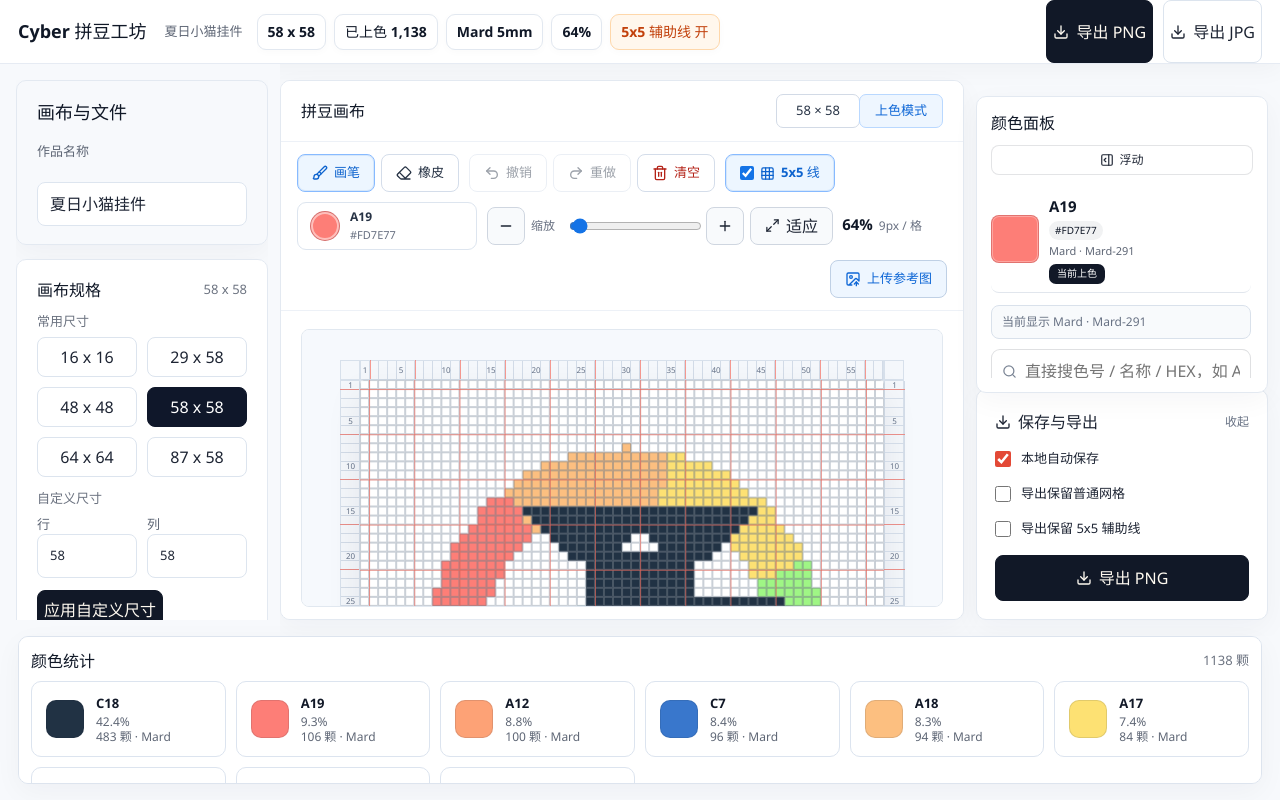
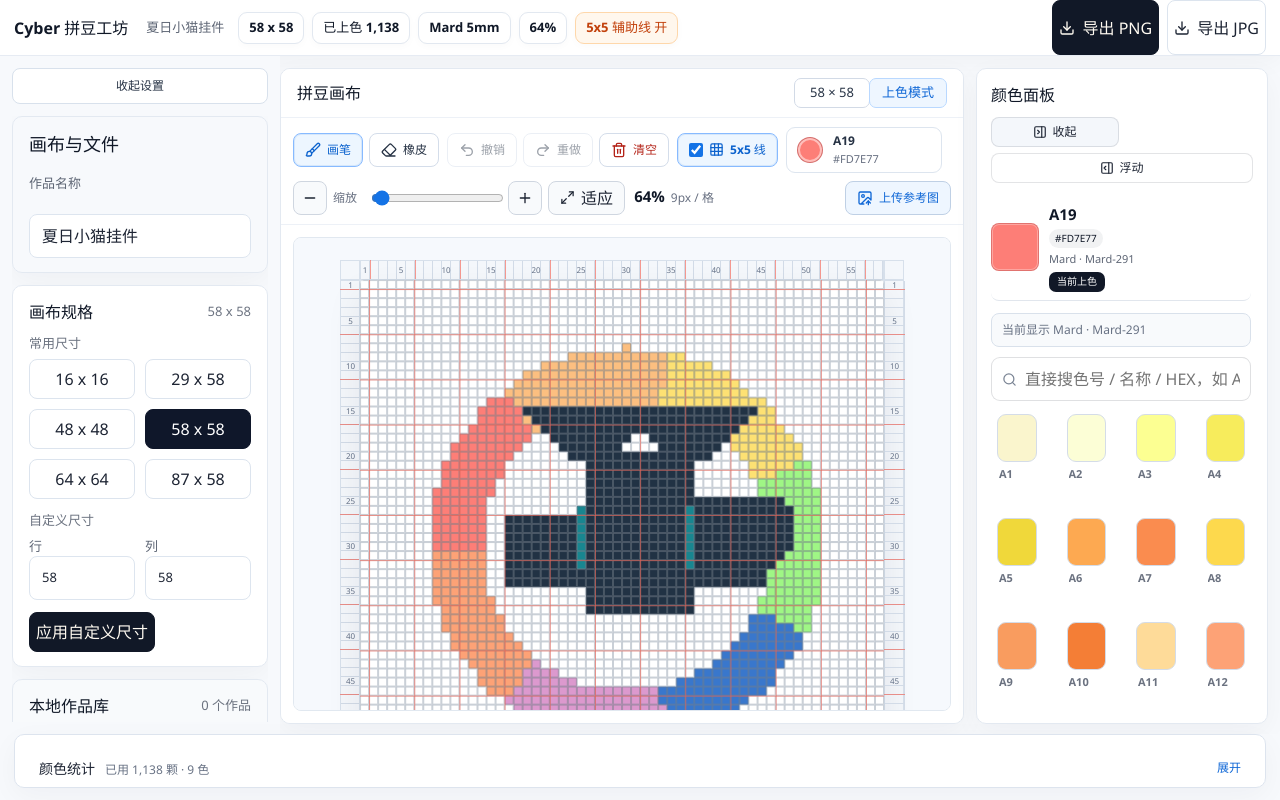
Before and after one commit to xiaZZ-ai/cyberPingDou, a React (Vite) app: page / in a window 1280 px wide. Built offline with nearby package versions, Linux system fonts and the light colour scheme.

Commit message:
Improve workspace layout and library modal

```diff
--- a/src/App.tsx
+++ b/src/App.tsx
@@ -124,10 +124,10 @@
   sourceLabels?: string[];
 };
 
-const FLOATING_COLOR_PANEL_WIDTH = 380;
-const FLOATING_COLOR_PANEL_HEIGHT = 720;
-const FLOATING_COLOR_PANEL_MIN_WIDTH = 320;
-const FLOATING_COLOR_PANEL_MIN_HEIGHT = 420;
+const FLOATING_COLOR_PANEL_WIDTH = 460;
+const FLOATING_COLOR_PANEL_HEIGHT = 760;
+const FLOATING_COLOR_PANEL_MIN_WIDTH = 360;
+const FLOATING_COLOR_PANEL_MIN_HEIGHT = 480;
 const FLOATING_COLOR_PANEL_MARGIN = 20;
 const FLOATING_COLOR_PANEL_STORAGE_KEY = "cyber-pingdou:floating-color-panel";
 const REFERENCE_PANEL_WIDTH = 340;
@@ -575,6 +575,9 @@
   const [showMajorGrid, setShowMajorGrid] = useState(true);
   const [exportMinorGrid, setExportMinorGrid] = useState(false);
   const [exportMajorGrid, setExportMajorGrid] = useState(false);
+  const [isSidebarCollapsed, setIsSidebarCollapsed] = useState(false);
+  const [isColorLabCollapsed, setIsColorLabCollapsed] = useState(false);
+  const [isUsageExpanded, setIsUsageExpanded] = useState(false);
   const [isColorLabFloating, setIsColorLabFloating] = useState(false);
   const [floatingColorLabPosition, setFloatingColorLabPosition] = useState<FloatingPanelPosition>(
     createDefaultFloatingPosition
@@ -1809,6 +1812,12 @@
           </div>
         </div>
         <div className="color-lab-actions" onPointerDown={(event) => event.stopPropagation()}>
+          {!isColorLabFloating ? (
+            <button className="panel-mode-button secondary" type="button" onClick={() => setIsColorLabCollapsed(true)}>
+              <PanelRightClose size={14} aria-hidden="true" />
+              收起
+            </button>
+          ) : null}
           {isColorLabFloating ? (
             <button className="panel-mode-button secondary" type="button" onClick={resetFloatingColorLabSize}>
               <Maximize2 size={14} aria-hidden="true" />
@@ -1983,13 +1992,30 @@
     </section>
   );
 
+  const colorLabRail = (
+    <aside className="right-inspector collapsed">
+      <button className="color-lab-rail-button" type="button" onClick={() => setIsColorLabCollapsed(false)}>
+        <span className="color-lab-rail-chip" style={{ backgroundColor: selectedColor?.hex ?? "#ffffff" }} />
+        <strong>颜色</strong>
+        <span>{selectedColor ? selectedColor.code : "打开"}</span>
+      </button>
+    </aside>
+  );
+
   const colorUsagePanel = (
-    <section className="usage-section color-usage-panel board-usage-panel">
-      <div className="section-head compact">
-        <h2>颜色统计</h2>
-        <span>{colorUsage.length ? `${fillCount} 颗` : "实时统计"}</span>
-      </div>
-      {colorUsage.length > 0 ? (
+    <section className={`usage-section color-usage-panel board-usage-panel ${isUsageExpanded ? "expanded" : "collapsed"}`}>
+      <button className="usage-summary-button" type="button" onClick={() => setIsUsageExpanded((current) => !current)}>
+        <span>
+          <strong>颜色统计</strong>
+          <small>
+            {colorUsage.length
+              ? `已用 ${fillCount.toLocaleString()} 颗 · ${colorUsage.length} 色`
+              : "还没有上色"}
+          </small>
+        </span>
+        <span>{isUsageExpanded ? "收起" : "展开"}</span>
+      </button>
+      {isUsageExpanded && colorUsage.length > 0 ? (
         <div className="usage-grid">
           {colorUsage.map(({ color, count }) => {
             const palette = paletteByColorId.get(color.id);
@@ -2005,9 +2031,10 @@
             );
           })}
         </div>
-      ) : (
+      ) : null}
+      {isUsageExpanded && colorUsage.length === 0 ? (
         <div className="empty-state compact">先在画布上放几颗豆子，这里就会开始统计。</div>
-      )}
+      ) : null}
     </section>
   );
 
@@ -2232,9 +2259,28 @@
           </div>
         ) : (
           <div className="empty-state compact project-library-empty project-library-empty-modal">
-            {savedProjects.length > 0
-              ? "没有找到匹配的作品。换个关键词试试。"
-              : "还没有保存作品。先点“保存当前”，以后就可以在这里切换多个草稿。"}
+            {savedProjects.length > 0 ? (
+              <>
+                <strong>没有找到匹配的作品</strong>
+                <p>换个关键词试试，或者清空搜索后查看全部作品。</p>
+                <button className="action-button" type="button" onClick={() => setProjectLibrarySearchQuery("")}>
+                  清空搜索
+                </button>
+              </>
+            ) : (
+              <>
+                <strong>还没有保存作品</strong>
+                <p>先保存当前画布，以后就可以在这里切换多个草稿。</p>
+                <div className="project-library-empty-actions">
+                  <button className="action-button solid" type="button" onClick={saveCurrentProjectToLibrary}>
+                    保存当前
+                  </button>
+                  <button className="action-button" type="button" onClick={createNewBlankProject}>
+                    新建空白
+                  </button>
+                </div>
+              </>
+            )}
           </div>
         )}
       </section>
@@ -2242,7 +2288,11 @@
   ) : null;
 
   return (
-    <div className="app-shell">
+    <div
+      className={`app-shell ${isSidebarCollapsed ? "sidebar-collapsed" : ""} ${
+        isColorLabCollapsed || isColorLabFloating ? "color-lab-collapsed" : ""
+      } ${isUsageExpanded ? "usage-expanded" : "usage-collapsed"}`}
+    >
       {projectLibraryModal}
       <input
         ref={referenceFileInputRef}
@@ -2286,6 +2336,14 @@
       </section>
 
       <aside className="sidebar">
+        <button
+          className="sidebar-toggle-button"
+          type="button"
+          onClick={() => setIsSidebarCollapsed((current) => !current)}
+        >
+          {isSidebarCollapsed ? "设置" : "收起设置"}
+        </button>
+        {!isSidebarCollapsed ? (
           <div className="control-panel">
             <div className="panel brand-panel">
               <h1>画布与文件</h1>
@@ -2373,11 +2431,17 @@
               应用自定义尺寸
             </button>
             </div>
-        </div>
+            {saveExportPanel}
+          </div>
+        ) : null}
       </aside>
 
       <main className="workspace">
-        <section className={`workspace-grid ${isColorLabFloating ? "floating-color-lab" : ""}`}>
+        <section
+          className={`workspace-grid ${isColorLabFloating ? "floating-color-lab" : ""} ${
+            isColorLabCollapsed ? "color-lab-collapsed" : ""
+          }`}
+        >
           <div className="workspace-main-column">
             <section className="board-section">
               <div className="board-workspace-header">
@@ -2585,10 +2649,11 @@
               </div>
             </section>
           </div>
-          {isColorLabFloating ? null : (
+          {isColorLabFloating ? null : isColorLabCollapsed ? (
+            colorLabRail
+          ) : (
             <aside className="right-inspector">
               {colorLabPanel}
-              {saveExportPanel}
             </aside>
           )}
         </section>
--- a/src/styles.css
+++ b/src/styles.css
@@ -51,29 +51,63 @@
   height: 100vh;
   min-height: 0;
   display: grid;
-  grid-template-rows: 64px minmax(0, 1fr) auto;
-  grid-template-columns: 320px minmax(0, 1fr);
+  grid-template-rows: 56px minmax(0, 1fr) auto;
+  grid-template-columns: 260px minmax(0, 1fr);
   background: #f7f9fc;
+}
+
+.app-shell.sidebar-collapsed {
+  grid-template-columns: 52px minmax(0, 1fr);
 }
 
 .sidebar {
   grid-row: 2;
   min-width: 0;
   display: grid;
-  grid-template-columns: minmax(0, 1fr);
+  grid-template-rows: auto minmax(0, 1fr);
   min-height: 0;
   border-right: 0;
   background: #f7f9fc;
   overflow: hidden;
 }
 
+.sidebar-toggle-button {
+  min-height: 36px;
+  margin: 12px 12px 0;
+  border: 1px solid #d8e1ec;
+  border-radius: 8px;
+  background: #ffffff;
+  color: #263244;
+  font-size: 12px;
+  font-weight: 700;
+}
+
+.sidebar-toggle-button:hover {
+  border-color: #aebccd;
+  background: #f8fafc;
+}
+
+.app-shell.sidebar-collapsed .sidebar {
+  background: #ffffff;
+  border-right: 1px solid #e3e9f1;
+}
+
+.app-shell.sidebar-collapsed .sidebar-toggle-button {
+  width: 36px;
+  min-height: 112px;
+  margin: 12px 8px;
+  padding: 8px 0;
+  writing-mode: vertical-rl;
+  letter-spacing: 0;
+}
+
 .control-panel {
   min-width: 0;
-  margin: 16px;
+  margin: 12px;
   padding: 0;
   display: flex;
   flex-direction: column;
-  gap: 14px;
+  gap: 12px;
   overflow-y: auto;
   min-height: 0;
   border: 0;
@@ -91,7 +125,7 @@
 
 .workspace {
   grid-row: 2;
-  padding: 16px 18px 16px 0;
+  padding: 12px 14px 10px 0;
   display: grid;
   grid-template-rows: minmax(0, 1fr);
   min-width: 0;
@@ -102,7 +136,7 @@
 .app-shell > .board-usage-panel {
   grid-column: 1 / -1;
   grid-row: 3;
-  margin: 0 18px 16px;
+  margin: 0 14px 12px;
 }
 
 .panel,
@@ -117,7 +151,7 @@
 }
 
 .panel {
-  padding: 18px 20px;
+  padding: 14px 16px;
   margin-bottom: 0;
   border: 1px solid #e3e9f1;
   border-radius: 10px;
@@ -141,6 +175,10 @@
 
 .project-library-entry-panel {
   order: 3;
+}
+
+.control-panel > .export-panel {
+  order: 4;
 }
 
 .compact-panel {
@@ -438,19 +476,19 @@
   z-index: 80;
   display: grid;
   place-items: center;
+  padding: 28px;
+  background: rgba(15, 23, 42, 0.34);
+}
+
+.project-library-modal {
+  width: min(1040px, 100%);
+  max-height: min(780px, calc(100vh - 56px));
+  display: grid;
+  grid-template-rows: auto auto auto auto minmax(0, 1fr);
+  gap: 14px;
   padding: 24px;
-  background: rgba(15, 23, 42, 0.34);
-}
-
-.project-library-modal {
-  width: min(1120px, 100%);
-  max-height: min(820px, calc(100vh - 48px));
-  display: grid;
-  grid-template-rows: auto auto auto auto minmax(0, 1fr);
-  gap: 16px;
-  padding: 22px;
   border: 1px solid #d9e1eb;
-  border-radius: 8px;
+  border-radius: 12px;
   background: #ffffff;
   box-shadow: 0 24px 70px rgba(15, 23, 42, 0.22);
 }
@@ -464,7 +502,8 @@
 
 .project-library-modal-header h2 {
   margin-bottom: 4px;
-  font-size: 24px;
+  font-size: 26px;
+  line-height: 1.15;
 }
 
 .project-library-modal-header p:not(.eyebrow) {
@@ -473,10 +512,10 @@
 }
 
 .project-library-close {
-  min-height: 34px;
-  padding: 0 14px;
+  min-height: 38px;
+  padding: 0 16px;
   border: 1px solid #d2dae6;
-  border-radius: 7px;
+  border-radius: 9px;
   background: #ffffff;
   color: #263244;
 }
@@ -487,14 +526,24 @@
 }
 
 .project-library-modal-actions {
-  display: grid;
-  grid-template-columns: repeat(3, minmax(0, 1fr));
-  gap: 10px;
+  display: flex;
+  flex-wrap: wrap;
+  gap: 8px;
+  padding: 10px;
+  border: 1px solid #edf1f7;
+  border-radius: 12px;
+  background: #f8fafc;
 }
 
 .project-library-modal-actions .action-button {
-  min-height: 42px;
-  font-size: 15px;
+  min-height: 38px;
+  min-width: 112px;
+  padding-inline: 16px;
+  font-size: 14px;
+}
+
+.project-library-modal-actions .action-button.solid {
+  min-width: 150px;
 }
 
 .project-library-search {
@@ -508,7 +557,9 @@
 }
 
 .project-library-search .text-input {
-  min-height: 42px;
+  min-height: 44px;
+  border-radius: 10px;
+  background: #ffffff;
   font-size: 15px;
 }
 
@@ -517,8 +568,8 @@
   align-items: center;
   justify-content: space-between;
   gap: 12px;
-  padding: 10px 12px;
-  border-radius: 8px;
+  padding: 11px 14px;
+  border-radius: 10px;
   background: #f8fafc;
   color: #687284;
   font-size: 13px;
@@ -550,9 +601,9 @@
 .project-library-list-modal {
   max-height: none;
   margin-top: 0;
-  grid-template-columns: repeat(auto-fill, minmax(360px, 1fr));
+  grid-template-columns: repeat(auto-fill, minmax(300px, 1fr));
   overflow: auto;
-  padding: 2px 4px 2px 0;
+  padding: 4px 6px 4px 0;
 }
 
 .project-library-item {
@@ -572,26 +623,28 @@
 
 .project-library-modal-item {
   align-content: space-between;
-  min-height: 164px;
+  min-height: 220px;
   padding: 14px;
+  border-radius: 12px;
+  box-shadow: 0 10px 24px rgba(15, 23, 42, 0.04);
 }
 
 .project-library-card-main {
   display: grid;
-  grid-template-columns: 108px minmax(0, 1fr);
-  gap: 14px;
+  grid-template-columns: 132px minmax(0, 1fr);
+  gap: 16px;
   align-items: stretch;
 }
 
 .project-library-thumbnail {
-  width: 108px;
-  min-height: 108px;
+  width: 132px;
+  min-height: 132px;
   display: grid;
   place-items: center;
   overflow: hidden;
   padding: 6px;
   border: 1px solid #d9e1eb;
-  border-radius: 7px;
+  border-radius: 10px;
   background:
     linear-gradient(45deg, #f2f5f9 25%, transparent 25%),
     linear-gradient(-45deg, #f2f5f9 25%, transparent 25%),
@@ -634,7 +687,8 @@
 }
 
 .project-library-modal-item .project-library-open strong {
-  font-size: 15px;
+  font-size: 17px;
+  line-height: 1.3;
 }
 
 .project-library-open span {
@@ -645,21 +699,22 @@
 
 .project-library-modal-item .project-library-open span {
   margin-top: 6px;
+  line-height: 1.45;
 }
 
 .project-library-item-actions {
   display: flex;
   align-items: center;
-  justify-content: flex-end;
+  justify-content: space-between;
   flex-wrap: wrap;
-  gap: 6px;
+  gap: 8px;
   min-width: 0;
 }
 
 .project-library-item-actions span,
 .project-library-item-actions button {
-  min-height: 26px;
-  border-radius: 999px;
+  min-height: 30px;
+  border-radius: 8px;
   font-size: 12px;
 }
 
@@ -672,7 +727,7 @@
 }
 
 .project-library-item-actions button {
-  padding: 0 9px;
+  padding: 0 10px;
   border: 1px solid #d2dae6;
   background: #ffffff;
   color: #4d5665;
@@ -692,9 +747,40 @@
 }
 
 .project-library-empty-modal {
-  min-height: 220px;
+  min-height: 300px;
+  display: grid;
+  place-items: center;
+  align-content: center;
+  gap: 12px;
   margin-top: 0;
+  padding: 32px;
+  border: 1px dashed #cbd5e1;
+  border-radius: 14px;
+  background: linear-gradient(180deg, #ffffff 0%, #f8fafc 100%);
+  color: #687284;
   font-size: 15px;
+}
+
+.project-library-empty-modal strong {
+  color: #1d2433;
+  font-size: 20px;
+}
+
+.project-library-empty-modal p {
+  max-width: 420px;
+  color: #687284;
+  text-align: center;
+}
+
+.project-library-empty-actions {
+  display: flex;
+  justify-content: center;
+  flex-wrap: wrap;
+  gap: 10px;
+}
+
+.project-library-empty-actions .action-button {
+  min-width: 120px;
 }
 
 .project-library-rename-form {
@@ -779,8 +865,8 @@
 .workspace-top {
   grid-column: 1 / -1;
   grid-row: 1;
-  min-height: 64px;
-  padding: 0 18px;
+  min-height: 56px;
+  padding: 0 14px;
   display: grid;
   grid-template-columns: auto minmax(0, 1fr) auto;
   align-items: center;
@@ -800,11 +886,11 @@
 }
 
 .workspace-title h2 {
-  max-width: 220px;
+  max-width: 190px;
   overflow: hidden;
   text-overflow: ellipsis;
   white-space: nowrap;
-  font-size: 18px;
+  font-size: 16px;
   font-weight: 800;
 }
 
@@ -824,11 +910,11 @@
 }
 
 .summary-strip div {
-  min-height: 36px;
+  min-height: 32px;
   display: flex;
   align-items: center;
   flex: 0 0 auto;
-  padding: 5px 18px;
+  padding: 4px 12px;
   border-radius: 9px;
   background: #ffffff;
   border: 1px solid #e2e8f0;
@@ -846,7 +932,7 @@
   text-overflow: ellipsis;
   white-space: nowrap;
   max-width: 132px;
-  font-size: 14px;
+  font-size: 13px;
   font-weight: 650;
 }
 
@@ -862,7 +948,7 @@
 
 .top-actions {
   display: flex;
-  gap: 10px;
+  gap: 8px;
   justify-content: flex-end;
 }
 
@@ -884,13 +970,17 @@
 .workspace-grid {
   min-height: 0;
   display: grid;
-  grid-template-columns: minmax(0, 1fr) 324px;
-  gap: 16px;
+  grid-template-columns: minmax(0, 1fr) 340px;
+  gap: 12px;
   align-items: stretch;
 }
 
 .workspace-grid.floating-color-lab {
   grid-template-columns: minmax(0, 1fr);
+}
+
+.workspace-grid.color-lab-collapsed {
+  grid-template-columns: minmax(0, 1fr) 56px;
 }
 
 .workspace-main-column {
@@ -904,20 +994,55 @@
   min-width: 0;
   min-height: 0;
   display: grid;
-  grid-template-rows: auto auto;
+  grid-template-rows: minmax(0, 1fr);
   gap: 12px;
   align-content: start;
   align-self: stretch;
 }
 
+.right-inspector.collapsed {
+  min-width: 56px;
+  align-content: stretch;
+}
+
+.color-lab-rail-button {
+  width: 56px;
+  height: 100%;
+  min-height: 240px;
+  display: grid;
+  grid-template-rows: auto auto auto;
+  place-items: center;
+  align-content: center;
+  gap: 10px;
+  padding: 12px 8px;
+  border: 1px solid #e3e9f1;
+  border-radius: 10px;
+  background: #ffffff;
+  box-shadow: 0 8px 28px rgba(15, 23, 42, 0.04);
+  color: #263244;
+}
+
+.color-lab-rail-button strong,
+.color-lab-rail-button span:last-child {
+  writing-mode: vertical-rl;
+  letter-spacing: 0;
+}
+
+.color-lab-rail-chip {
+  width: 28px;
+  height: 28px;
+  border: 1px solid rgba(29, 36, 51, 0.16);
+  border-radius: 8px;
+}
+
 .board-workspace-header {
   display: flex;
   align-items: center;
   justify-content: space-between;
   gap: 12px;
   flex-wrap: wrap;
-  min-height: 58px;
-  padding: 13px 20px;
+  min-height: 46px;
+  padding: 9px 16px;
   border-bottom: 1px solid #edf1f7;
   background: #ffffff;
 }
@@ -965,12 +1090,12 @@
 }
 
 .board-mode-pill {
-  min-height: 34px;
-  min-width: 84px;
+  min-height: 30px;
+  min-width: 76px;
   display: inline-flex;
   align-items: center;
   justify-content: center;
-  padding: 0 14px;
+  padding: 0 12px;
   border: 1px solid #d2dae6;
   border-radius: 7px;
   background: #ffffff;
@@ -991,9 +1116,9 @@
 .canvas-toolbar {
   display: flex;
   align-items: center;
-  gap: 10px;
+  gap: 8px;
   flex-wrap: wrap;
-  padding: 12px 16px;
+  padding: 9px 12px;
   border-bottom: 1px solid #edf1f7;
   background: #ffffff;
 }
@@ -1013,17 +1138,17 @@
 
 .canvas-tool-button,
 .canvas-tool-toggle {
-  min-height: 38px;
+  min-height: 34px;
   display: inline-flex;
   align-items: center;
   justify-content: center;
   gap: 6px;
-  padding: 0 14px;
+  padding: 0 11px;
   border: 1px solid #d4ddea;
   border-radius: 8px;
   background: #ffffff;
   color: #263244;
-  font-size: 13px;
+  font-size: 12px;
   font-weight: 600;
   white-space: nowrap;
 }
@@ -1065,22 +1190,22 @@
 }
 
 .canvas-current-color {
-  min-height: 42px;
-  min-width: 180px;
+  min-height: 36px;
+  min-width: 156px;
   max-width: 260px;
   display: grid;
-  grid-template-columns: 30px minmax(0, 1fr);
+  grid-template-columns: 26px minmax(0, 1fr);
   align-items: center;
   gap: 10px;
-  padding: 5px 12px;
+  padding: 4px 10px;
   border: 1px solid #dde5ef;
   border-radius: 9px;
   background: #ffffff;
 }
 
 .canvas-color-chip {
-  width: 30px;
-  height: 30px;
+  width: 26px;
+  height: 26px;
   border-radius: 50%;
   border: 1px solid rgba(29, 36, 51, 0.18);
   box-shadow: inset 0 0 0 2px rgba(255, 255, 255, 0.5);
@@ -1111,7 +1236,7 @@
 
 .zoom-button,
 .zoom-action {
-  min-height: 38px;
+  min-height: 34px;
   display: inline-flex;
   align-items: center;
   justify-content: center;
@@ -1123,14 +1248,14 @@
 }
 
 .zoom-button {
-  min-width: 36px;
-  padding: 0 10px;
+  min-width: 34px;
+  padding: 0 8px;
   font-size: 16px;
   line-height: 1;
 }
 
 .zoom-action {
-  padding: 0 14px;
+  padding: 0 11px;
 }
 
 .board-zoom-dock {
@@ -1214,7 +1339,7 @@
   position: relative;
   min-width: 0;
   min-height: 0;
-  padding: 18px 20px 12px;
+  padding: 12px;
   background: #ffffff;
 }
 
@@ -1231,7 +1356,7 @@
   border-radius: 8px;
   border: 1px solid #e1e8f0;
   background: #f6f9fd;
-  padding: 30px 24px;
+  padding: 22px 18px;
   scrollbar-width: auto;
   scrollbar-color: #a7b3c2 #e3e9f0;
 }
@@ -1413,7 +1538,7 @@
 .color-lab {
   min-height: 0;
   min-width: 0;
-  padding: 18px 20px;
+  padding: 14px;
   display: grid;
   grid-template-rows: auto minmax(0, 1fr);
   gap: 12px;
@@ -1424,19 +1549,19 @@
 .color-lab.docked {
   position: relative;
   top: auto;
-  min-width: 324px;
+  min-width: 340px;
   max-height: none;
 }
 
 .color-lab.floating {
   position: fixed;
   z-index: 40;
-  min-width: 320px;
-  min-height: 420px;
+  min-width: 360px;
+  min-height: 480px;
   max-width: calc(100vw - 40px);
   max-height: calc(100vh - 40px);
   overflow: hidden;
-  box-shadow: 0 22px 48px rgba(29, 36, 51, 0.18);
+  box-shadow: 0 24px 60px rgba(29, 36, 51, 0.22);
 }
 
 .color-lab-header {
@@ -1525,16 +1650,16 @@
 
 .color-lab-resize-handle {
   position: absolute;
-  right: 8px;
-  bottom: 8px;
-  width: 22px;
-  height: 22px;
+  right: 6px;
+  bottom: 6px;
+  width: 30px;
+  height: 30px;
   border: none;
-  border-radius: 6px;
+  border-radius: 8px;
   background:
     linear-gradient(135deg, transparent 0 42%, rgba(29, 36, 51, 0.18) 42% 48%, transparent 48% 58%, rgba(29, 36, 51, 0.3) 58% 64%, transparent 64% 74%, rgba(29, 36, 51, 0.46) 74% 80%, transparent 80% 100%),
     #ffffff;
-  box-shadow: 0 4px 12px rgba(29, 36, 51, 0.14);
+  box-shadow: 0 6px 16px rgba(29, 36, 51, 0.18);
   cursor: nwse-resize;
 }
 
@@ -2050,9 +2175,16 @@
 
 .color-lab.docked .color-card-grid,
 .color-lab.floating .color-card-grid {
-  grid-template-columns: repeat(4, minmax(0, 1fr));
   gap: 14px 18px;
   align-items: start;
+}
+
+.color-lab.docked .color-card-grid {
+  grid-template-columns: repeat(4, minmax(0, 1fr));
+}
+
+.color-lab.floating .color-card-grid {
+  grid-template-columns: repeat(auto-fill, minmax(58px, 1fr));
 }
 
 .color-card {
@@ -2150,7 +2282,7 @@
 
 .color-card-body p {
   color: #5e6675;
-  font-size: 13px;
+  font-size: 12px;
 }
 
 .color-source-count {
@@ -2235,6 +2367,51 @@
   padding: 12px;
 }
 
+.usage-summary-button {
+  width: 100%;
+  min-height: 42px;
+  display: flex;
+  align-items: center;
+  justify-content: space-between;
+  gap: 16px;
+  padding: 0 12px;
+  border: 0;
+  border-radius: 8px;
+  background: #ffffff;
+  color: #1d2433;
+  text-align: left;
+}
+
+.usage-summary-button span:first-child {
+  min-width: 0;
+  display: flex;
+  align-items: baseline;
+  gap: 10px;
+}
+
+.usage-summary-button strong,
+.usage-summary-button small {
+  overflow: hidden;
+  text-overflow: ellipsis;
+  white-space: nowrap;
+}
+
+.usage-summary-button strong {
+  font-size: 14px;
+}
+
+.usage-summary-button small {
+  color: #687284;
+  font-size: 12px;
+}
+
+.usage-summary-button span:last-child {
+  flex: 0 0 auto;
+  color: #0f67d6;
+  font-size: 12px;
+  font-weight: 700;
+}
+
 .usage-section.compact {
   padding: 12px;
 }
@@ -2294,6 +2471,21 @@
   border-radius: 10px;
 }
 
+.board-usage-panel.collapsed {
+  max-height: 54px;
+  overflow: hidden;
+}
+
+.board-usage-panel.expanded {
+  max-height: min(220px, 30vh);
+}
+
+.board-usage-panel.expanded .usage-summary-button {
+  margin-bottom: 8px;
+  border-bottom: 1px solid #edf1f7;
+  border-radius: 8px 8px 0 0;
+}
+
 .board-usage-panel .usage-grid {
   grid-template-columns: repeat(auto-fit, minmax(190px, 1fr));
 }
```
Lines whose indentation alone changed are shown as unchanged.
